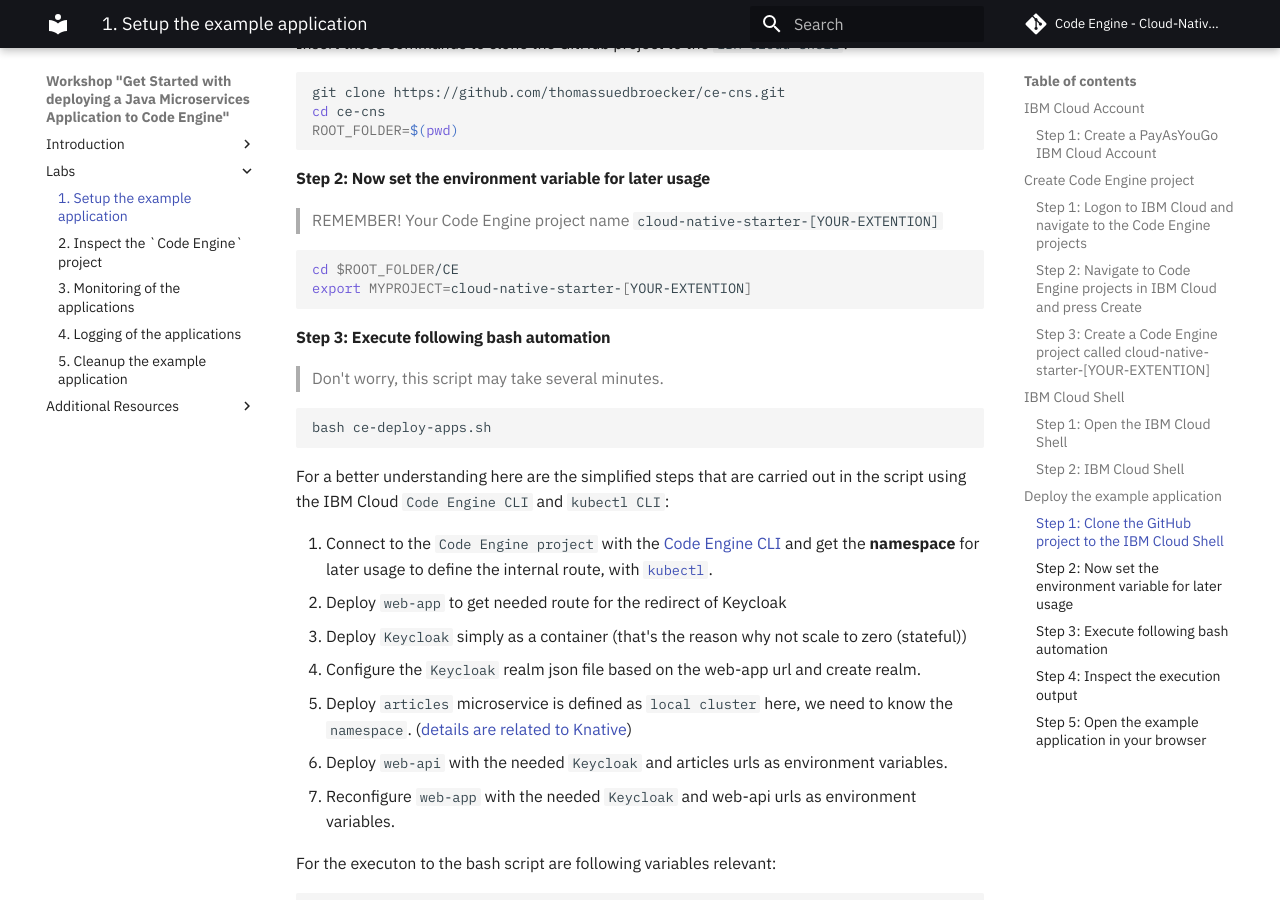
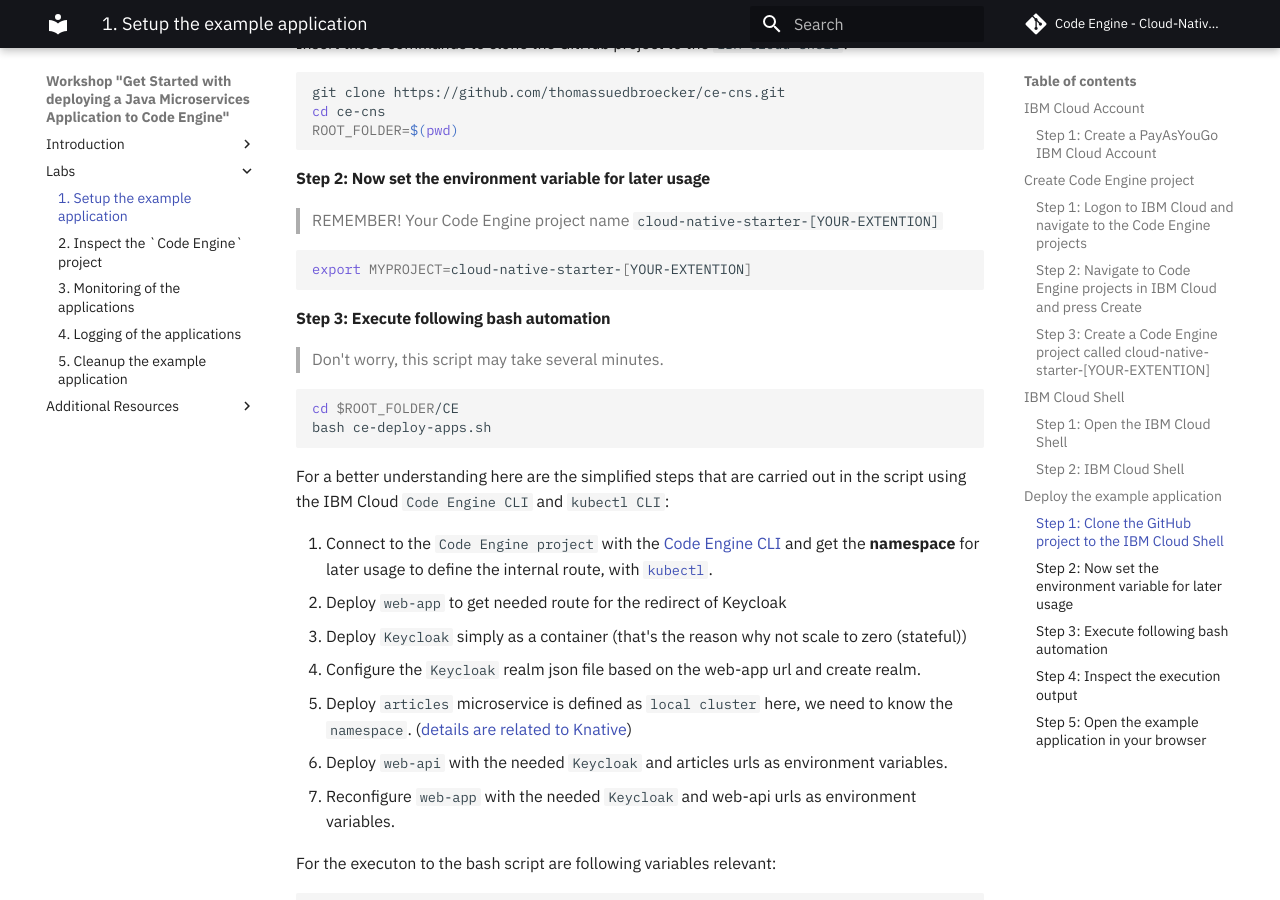
Before and after one commit to thomassuedbroecker/ce-cns-problem, an MkDocs documentation site: the page built from documentation/setup-example.md, in a window 1280 px wide and 900 px high, scrolled down 3238 px. Built offline with MkDocs 1.6.1 and Material for MkDocs 9.7.7, drawn with Linux system fonts in a browser that asks for light colours; emoji names are drawn with the system emoji font; comment, search, counter and statistics services are not loaded; some of the changed lines change nothing that is shown.

Commit message:
update order of commands

````diff
--- a/documentation/setup-example.md
+++ b/documentation/setup-example.md
@@ -85,7 +85,6 @@
 > REMEMBER! Your Code Engine project name `cloud-native-starter-[YOUR-EXTENTION]`
 
 ```sh
-cd $ROOT_FOLDER/CE
 export MYPROJECT=cloud-native-starter-[YOUR-EXTENTION]
 ```
 
@@ -94,6 +93,7 @@
 > Don't worry, this script may take several minutes.
 
 ```sh
+cd $ROOT_FOLDER/CE
 bash ce-deploy-apps.sh
 ```
 
````
